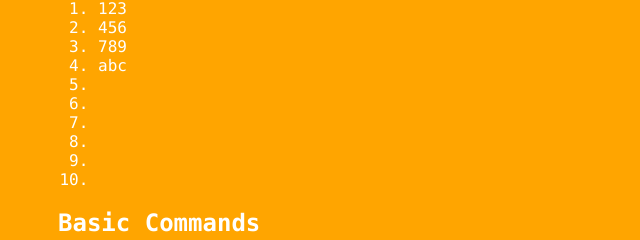
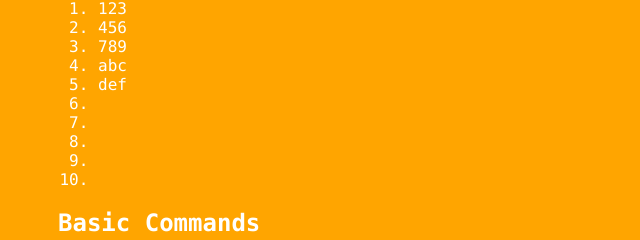
Before and after one commit to qjokers/git_learning, a plain HTML site: page index.html in a window 1280 px wide. Both pictures are taken after a click on the element "Terminologys". Shown: the part 294-534 px from the top of the page, 0-640 px from the left. Drawn offline with Linux system fonts and the light colour scheme.

Commit message:
update index.html2

```diff
--- a/index.html
+++ b/index.html
@@ -18,7 +18,7 @@
                     <li>456</li>
                     <li>789</li>
                     <li>abc</li>
-                    <li></li>
+                    <li>def</li>
                     <li></li>
                     <li></li>
                     <li></li>
```
